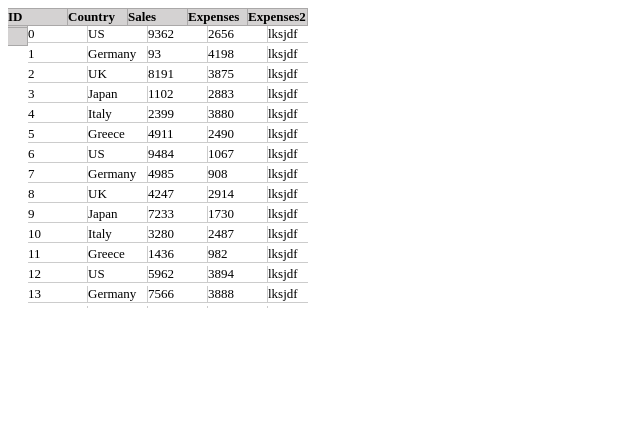
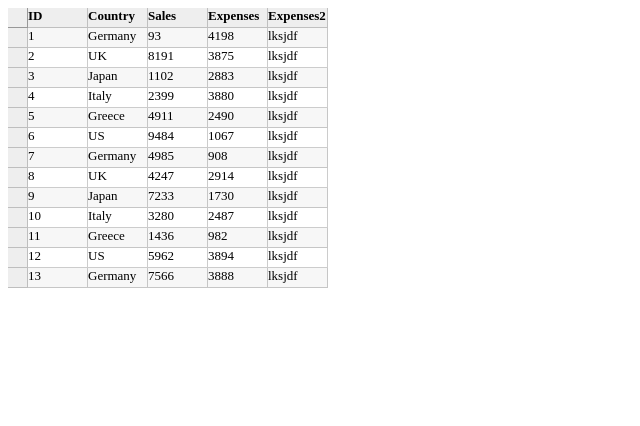
Before and after one commit to Avi-1996/Grid-Component, a website built with Parcel: page index.html in a window 1280 px wide. Shown: the whole page, without its empty margins (0-640 px from the left). Built offline with nearby package versions, Linux system fonts and the light colour scheme.

Commit message:
fixed some style issues

```diff
--- a/CellFactory.js
+++ b/CellFactory.js
@@ -25,22 +25,39 @@ export class CellFactory {
     // addHeader
     let header = createEl("div", { classList: "bs colHeader" });
 
-    this.addRowHeader(header);
+    this.addRowHeader(header, 0);
+
+    let topleftPanel = createEl("div", { classList: "bs bs-top-panel" });
     //
-    for (const col of columns) {
+    let leftCorner = createEl("div", { classList: "bs bsCell topLeft" });
+    this.defineStyle(leftCorner, {
+      position: "absolute",
+      left: 0,
+      width: "20px",
+      height: "20px",
+    });
+    topleftPanel.appendChild(leftCorner);
+    header.appendChild(topleftPanel);
+    for (const [index, col] of columns.entries()) {
       cellDiv = createEl("div", {
         classList: "bs bsCell colH",
         textContent: col.header,
       });
 
-      this.defineStyle(cellDiv, { width: col.width ? col.width : 112 });
+      this.defineStyle(cellDiv, {
+        width: col.width ? col.width : 112,
+        position: "absolute",
+        height: 20 + "px",
+        top: "0px",
+        left: index * col.width + 20 + "px",
+      });
 
       header.appendChild(cellDiv);
     }
     outerDiv.appendChild(header);
     let dataTableGrid = createEl("div", { classList: "dataTableGrid" });
 
-    this.drawChunk(20, 0, dataTableGrid);
+    this.drawChunk(14, 0, dataTableGrid);
 
     dataTableGrid.style.height = this.dataTable.length * 20;
     outerDiv.appendChild(dataTableGrid);
@@ -56,25 +73,23 @@ export class CellFactory {
       dataTableGrid.innerHTML = "";
       let height = this.host.style.height;
 
-      for (
-        let i = fromRow;
-        i < fromRow+rowCount;
-        i++
-      ) {
+      for (let i = fromRow; i < fromRow + rowCount; i++) {
         rowDiv = this.createEl("div", { classList: "bs bsRow" });
 
-        this.addRowHeader(rowDiv);
-        for (const [index,col] of columns.entries()) {
+        this.addRowHeader(rowDiv, i);
+        for (const [index, col] of columns.entries()) {
+          let isEven = i % 2 === 0 ? " even" : " odd";
           cellDiv = this.createEl("div", {
-            classList: "bs bsCell",
+            classList: "bs bsCell" + isEven,
             textContent: this.dataTable[i][col.binding],
           });
+
           this.defineStyle(cellDiv, {
             width: col.width + "px",
             height: this.dataTable[i].height + "px",
-            postition:"absolute",
-            top: i*20 + "px",
-            left: index*60+20 + "px"
+            postition: "absolute",
+            top: i * 20 + "px",
+            left: index * col.width + 20 + "px",
           });
           rowDiv.appendChild(cellDiv);
         }
@@ -88,9 +103,7 @@ export class CellFactory {
     return Object.assign(document.createElement(tagName), options);
   }
 
-  updateCell(cell,celltype,row,col){
-
-  }
+  updateCell(cell, celltype, row, col) {}
 
   createDataSource() {
     let self = this;
@@ -102,14 +115,14 @@ export class CellFactory {
     });
 
     dataSource.forEach((rowItem) => {
-      rowItem.height = self.basicCellSyle.rowHeight;
+      rowItem.height = self.basicCellSyle.height;
       internalDataTable.push(rowItem);
     });
 
     return internalDataTable;
   }
 
-  addRowHeader(header) {
+  addRowHeader(header, rowIndex) {
     let cellDiv;
     for (let i = 0; i < this.rowHeaderPanelCount; i++) {
       cellDiv = this.createEl("div", {
@@ -119,6 +132,8 @@ export class CellFactory {
       this.defineStyle(cellDiv, {
         height: this.basicCellSyle.height,
         width: 20,
+        position: "absolute",
+        top: rowIndex * 20 + "px",
       });
       header.appendChild(cellDiv);
     }
--- a/basicGrid.css
+++ b/basicGrid.css
@@ -3,14 +3,17 @@
   font-size: small;
   overflow: overlay;
   height: inherit;
-  width: fit-content;
+  width: "400px";
+  box-sizing: border-box;
 }
-
+.bs.bsCell.odd {
+  background-color: #f7f7f7;
+}
 .bs.bsRow:hover {
   background-color: rgb(127, 184, 230);
 }
 .bs.bsRow {
-  background-color: #d9ebe0;
+  background-color: #fff;
   box-sizing: content-box;
 }
 
@@ -20,11 +23,11 @@
   position: -webkit-sticky;
   top: 0;
   z-index: 200;
-  box-sizing: content-box;
+  box-sizing: border-box;
 }
 
 .bs.bsCell.rowH {
-  background-color: rgb(212, 210, 210);
+  background-color: #eee;
 }
 
 .bs.bsCell.selected {
@@ -36,8 +39,7 @@
   position: sticky;
   top: 0;
   white-space: nowrap;
-  background: rgb(212, 210, 210);
-  border-top: 1px solid rgba(0, 0, 0, 0.2);
+  background: #eee;
   outline: 0;
 }
 
@@ -49,6 +51,7 @@
 .colH {
   font-weight: bolder;
   font-size: small;
+  position: relative;
 }
 
 .bs.bsRow,
@@ -56,29 +59,18 @@
   display: flex;
 }
 
-bs.Cell.colH {
-  width: 112px;
-  height: 20px;
+.bs.bsCell {
+  border-right: 1px solid rgba(0, 0, 0, 0.2);
+  border-bottom: 1px solid rgba(0, 0, 0, 0.2);
+  box-sizing: border-box;
+  position: absolute;
 }
 
-.bs.bsCell {
-  border-right: 1px solid rgba(0, 0, 0, 0.2);
-
-  border-bottom: 1px solid rgba(0, 0, 0, 0.2);
-  box-sizing: border-box;
-}
-.bs.bsRow{
-position: absolute;
-top: 0;
+.bs.bsRow {
+  position: absolute;
+  top: 0;
 }
 
-#theGrid {
-  max-width: 800px;
-}
-.dataTableGrid{
+.dataTableGrid {
   position: relative;
 }
-.bs.bsCell{
-  position: absolute;
-
-}
--- a/basicSheetStyle.css
+++ b/basicSheetStyle.css
@@ -39,6 +39,3 @@ td.rowH {
   border-right-color: #b7b7b7 !important;
   border-bottom-color: #ababab !important;
 }
-.dataTableGrid{
-  position: relative;
-}
--- a/basicgrid.js
+++ b/basicgrid.js
@@ -28,27 +28,9 @@ export class Grid {
     //  this.addRowHeader(this.host);
 
     this.cellFactory.draWGrid();
-    this.defineStyle(this.host.querySelector(".bs-grid.outer"), {
-      width: "max-content",
-    });
     this.addEvents(this.host.querySelector(".bs-grid.outer"));
 
     this.selectedCell = null;
-  }
-
-  addRowHeader(header) {
-    let cellDiv;
-    for (let i = 0; i < this.rowHeaderPanelCount; i++) {
-      cellDiv = this.createEl("div", {
-        classList: "bs bsCell rowH",
-        textContent: "",
-      });
-      this.defineStyle(cellDiv, {
-        height: this.basicCellSyle.height,
-        width: 20,
-      });
-      header.appendChild(cellDiv);
-    }
   }
 
   defineStyle(el, stylInfo = {}) {
@@ -83,7 +65,7 @@ export class Grid {
       self.settings.viewport.currentLeftX = e.target.scrollLeft;
       // (scrollTop) / (docHeight - winHeight);
       console.log(e.target.scrollTop % self.basicCellSyle.height);
-console.log("rows",self.getNumberOfRowsToVisble())
+      console.log("rows", self.getNumberOfRowsToVisble());
       self.cellFactory.drawChunk(
         self.getNumberOfRowsToVisble(),
         self.settings.viewport.currentTopRowIndex,
@@ -187,8 +169,9 @@ console.log("rows",self.getNumberOfRowsToVisble())
   }
 
   getNumberOfRowsToVisble(iRow) {
-    let height = this.host.querySelector(".bs-grid.outer").getBoundingClientRect().height;
-return (height - 20) / 20;
-
+    let height = this.host
+      .querySelector(".bs-grid.outer")
+      .getBoundingClientRect().height;
+    return (height - 20) / 20;
   }
 }
--- a/index.html
+++ b/index.html
@@ -35,7 +35,7 @@
         <td contenteditable="true">Hell2</td>
       </tr>
     </table> -->
-    <div id="theGrid" style="height: 300px;"></div>
+    <div id="theGrid" style="height: 300px; width: 800px"></div>
 
     <script src="./index.js"></script>
   </body>
--- a/index.js
+++ b/index.js
@@ -3,7 +3,7 @@ import { Grid } from "./basicgrid";
 // create some random data
 var countries = "US,Germany,UK,Japan,Italy,Greece".split(",");
 var data = [];
-for (var i = 0; i <200; i++) {
+for (var i = 0; i < 200000; i++) {
   data.push({
     id: i,
     country: countries[i % countries.length],
```
Also changed, not shown: basicSheet.js (+1 -9 lines).
